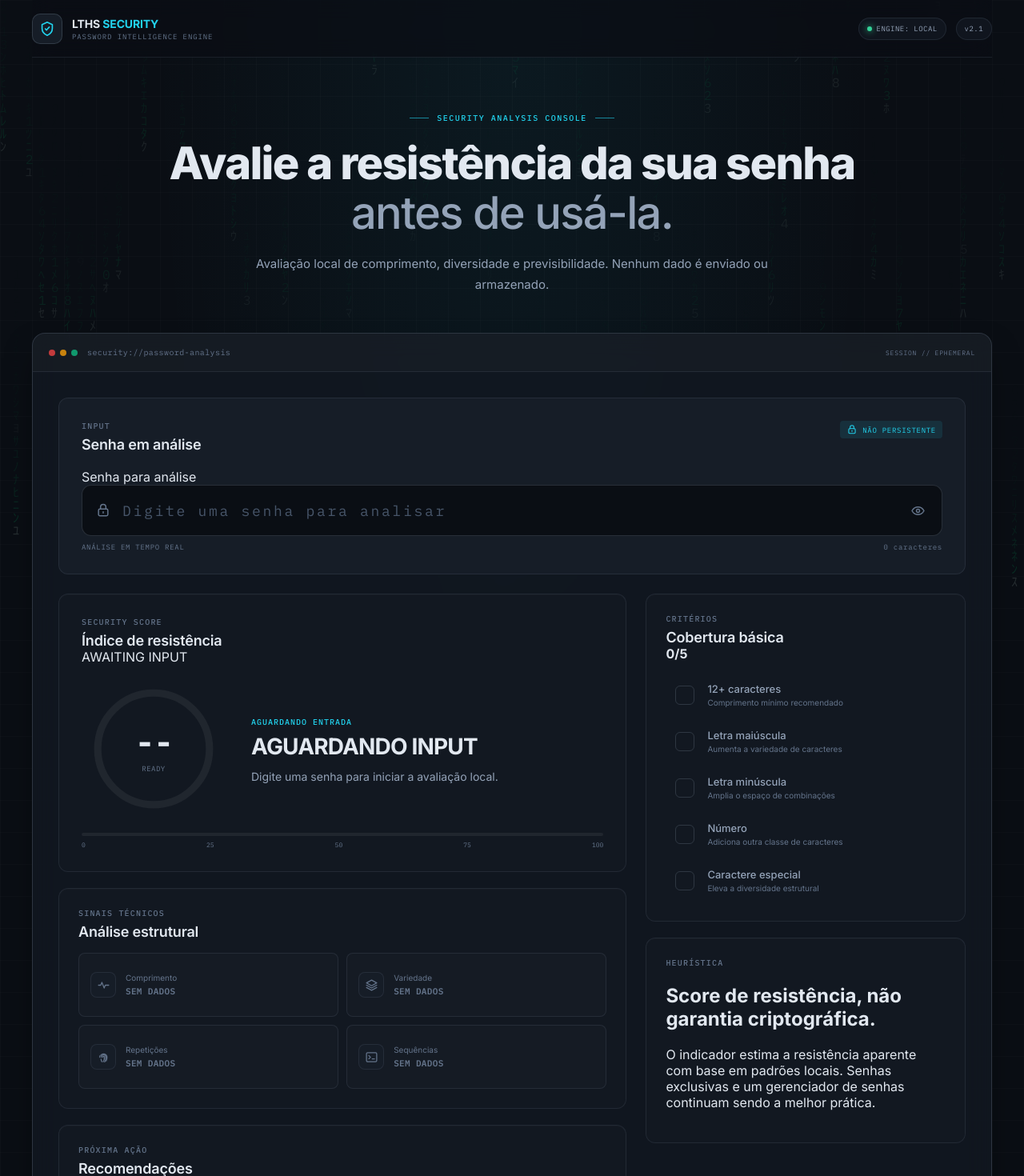
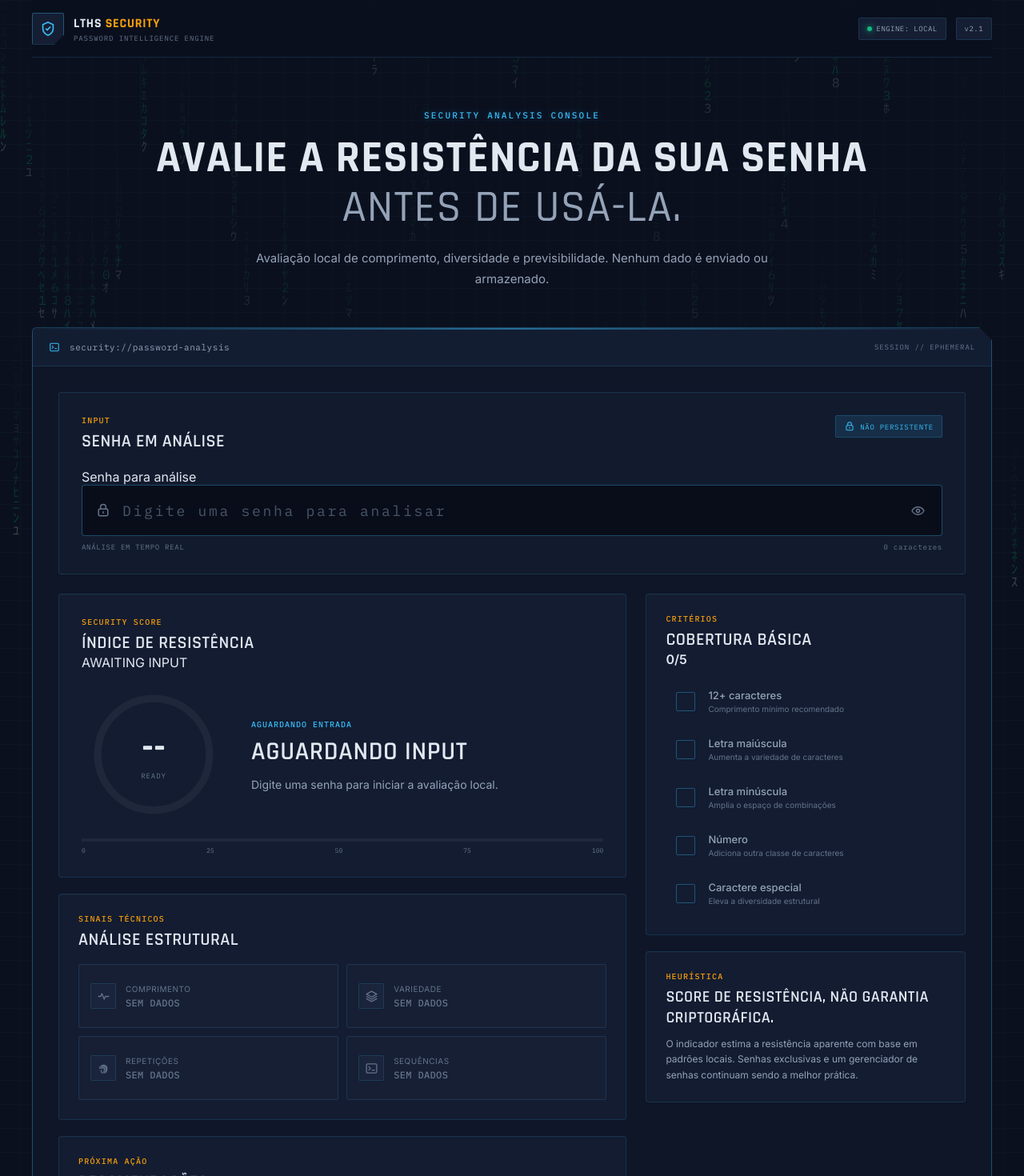
Before and after one commit to elizianeandreia/forca_senha, a React (Vite) app: page / in a window 1280 px wide. Shown: the top 1470 px of the page at 80% size. Built offline with nearby package versions, Linux system fonts and the light colour scheme.

Commit message:
Estilo jogo

```diff
--- a/src/App.jsx
+++ b/src/App.jsx
@@ -46,9 +46,7 @@ export default function App() {
       <main id="top" className="workspace">
         <section className="hero">
           <div className="hero-status">
-            <span className="hero-line" />
             SECURITY ANALYSIS CONSOLE
-            <span className="hero-line" />
           </div>
 
           <h1>
@@ -63,8 +61,8 @@ export default function App() {
         <section className="analysis-shell" aria-label="Console de análise de senha">
           <div className="console-header">
             <div className="console-title">
-              <span className="terminal-dots" aria-hidden="true">
-                <i /><i /><i />
+              <span className="console-icon">
+                <Icon name="terminal" size={14} />
               </span>
               <span>security://password-analysis</span>
             </div>
--- a/src/styles.css
+++ b/src/styles.css
@@ -1,79 +1,100 @@
-@import url('https://fonts.googleapis.com/css2?family=IBM+Plex+Mono:wght@400;500;600&family=Inter:wght@400;500;600;700;800&display=swap');
+@import url('https://fonts.googleapis.com/css2?family=Rajdhani:wght@500;600;700&family=Inter:wght@400;500;600&family=IBM+Plex+Mono:wght@400;500&display=swap');
 
 :root {
-  font-family: 'Inter', system-ui, -apple-system, sans-serif;
+  font-family: 'Inter', system-ui, sans-serif;
   color: #e2e8f0;
-  background: #0a0e14;
+  background: #0b101e;
   font-synthesis: none;
   text-rendering: optimizeLegibility;
 
-  --bg: #0a0e14;
-  --surface: rgba(18, 24, 33, 0.85);
-  --surface-solid: #121821;
-  --surface-soft: #161d27;
-  --border: rgba(148, 163, 184, 0.12);
-  --border-strong: rgba(148, 163, 184, 0.22);
+  --bg: #0b101e;
+  --surface: #11182b;
+  --surface-solid: #151e33;
+  --surface-soft: #1a243b;
+  --border: rgba(56, 189, 248, 0.15);
+  --border-strong: rgba(56, 189, 248, 0.35);
 
   --text: #f1f5f9;
   --text-muted: #94a3b8;
   --text-dim: #64748b;
 
-  --primary: #22d3ee;
-  --primary-soft: rgba(34, 211, 238, 0.1);
-  --primary-glow: rgba(34, 211, 238, 0.25);
+  --primary: #f59e0b;
+  --primary-soft: rgba(245, 158, 11, 0.12);
+  --primary-glow: rgba(245, 158, 11, 0.3);
 
-  --success: #34d399;
-  --success-soft: rgba(52, 211, 153, 0.1);
-  --warning: #fbbf24;
-  --warning-soft: rgba(251, 191, 36, 0.1);
-  --danger: #f87171;
-  --danger-soft: rgba(248, 113, 113, 0.1);
+  --accent: #38bdf8;
+  --accent-soft: rgba(56, 189, 248, 0.12);
+  --accent-glow: rgba(56, 189, 248, 0.3);
 
-  --radius-lg: 16px;
-  --radius-md: 12px;
-  --radius-sm: 8px;
+  --success: #10b981;
+  --success-soft: rgba(16, 185, 129, 0.12);
+  --danger: #ef4444;
+  --danger-soft: rgba(239, 68, 68, 0.12);
 
-  --shadow-panel: 0 20px 40px -10px rgba(0, 0, 0, 0.5);
+  --radius-lg: 6px;
+  --radius-md: 4px;
+  --radius-sm: 2px;
   --content-width: 1200px;
 }
 
-* { box-sizing: border-box; }
-html { scroll-behavior: smooth; }
+* {
+  box-sizing: border-box;
+}
+
+html {
+  scroll-behavior: smooth;
+}
 
 body {
   margin: 0;
   min-width: 320px;
   min-height: 100vh;
-  background:
-    linear-gradient(rgba(255, 255, 255, 0.015) 1px, transparent 1px),
-    linear-gradient(90deg, rgba(255, 255, 255, 0.015) 1px, transparent 1px),
-    radial-gradient(ellipse at 50% 0%, rgba(34, 211, 238, 0.06), transparent 50%),
-    var(--bg);
-  background-size: 40px 40px, 40px 40px, auto, auto;
+  background-color: var(--bg);
+  background-image:
+    linear-gradient(rgba(56, 189, 248, 0.03) 1px, transparent 1px),
+    linear-gradient(90deg, rgba(56, 189, 248, 0.03) 1px, transparent 1px);
+  background-size: 30px 30px;
+  background-position: center top;
   overflow-x: hidden;
   -webkit-font-smoothing: antialiased;
 }
 
-button, input { font: inherit; }
-button { color: inherit; cursor: pointer; }
+button, input {
+  font: inherit;
+}
+
+button {
+  color: inherit;
+  cursor: pointer;
+}
+
 button:focus-visible, input:focus-visible, a:focus-visible {
-  outline: 2px solid var(--primary);
-  outline-offset: 3px;
+  outline: 2px solid var(--accent);
+  outline-offset: 2px;
 }
 
 .app {
   position: relative;
   min-height: 100vh;
-  overflow: hidden;
   isolation: isolate;
 }
 
-
 @keyframes panel-enter {
-  from { opacity: 0; transform: translateY(12px); }
+  from { opacity: 0; transform: translateY(10px); }
   to { opacity: 1; transform: translateY(0); }
 }
 
+.matrix-rain {
+  position: fixed;
+  inset: 0;
+  z-index: -2;
+  width: 100%;
+  height: 100%;
+  pointer-events: none;
+  opacity: 0.25;
+  -webkit-mask-image: radial-gradient(ellipse 60% 50% at 50% 40%, rgba(0,0,0,0.1) 0%, rgba(0,0,0,0.9) 100%);
+  mask-image: radial-gradient(ellipse 60% 50% at 50% 40%, rgba(0,0,0,0.1) 0%, rgba(0,0,0,0.9) 100%);
+}
 
 .topbar {
   width: min(var(--content-width), calc(100% - 48px));
@@ -83,11 +104,11 @@ button:focus-visible, input:focus-visible, a:focus-visible {
   align-items: center;
   justify-content: space-between;
   border-bottom: 1px solid var(--border);
-  background: rgba(10, 14, 20, 0.7);
-  backdrop-filter: blur(12px);
+  background: rgba(11, 16, 30, 0.85);
+  backdrop-filter: blur(10px);
   position: sticky;
   top: 0;
-  z-index: 10;
+  z-index: 50;
 }
 
 .product-brand {
@@ -99,27 +120,30 @@ button:focus-visible, input:focus-visible, a:focus-visible {
 }
 
 .product-mark {
-  width: 38px;
-  height: 38px;
+  width: 40px;
+  height: 40px;
   display: grid;
   place-items: center;
   border: 1px solid var(--border-strong);
-  border-radius: 10px;
-  color: var(--primary);
-  background: var(--surface-soft);
-  flex-shrink: 0;
+  border-radius: 2px;
+  color: var(--accent);
+  background: var(--surface-solid);
+  clip-path: polygon(0 0, 100% 0, 100% 70%, 70% 100%, 0 100%);
 }
 
 .product-name strong {
-  font-size: 14px;
+  font-family: 'Rajdhani', sans-serif;
+  font-size: 16px;
   font-weight: 700;
-  letter-spacing: -0.01em;
+  letter-spacing: 0.05em;
   display: block;
 }
+
 .product-name strong em {
   color: var(--primary);
   font-style: normal;
 }
+
 .product-name small {
   display: block;
   color: var(--text-dim);
@@ -129,7 +153,11 @@ button:focus-visible, input:focus-visible, a:focus-visible {
   margin-top: 2px;
 }
 
-.topbar-meta { display: flex; align-items: center; gap: 12px; }
+.topbar-meta {
+  display: flex;
+  align-items: center;
+  gap: 12px;
+}
 
 .environment-badge, .version-badge {
   height: 28px;
@@ -138,21 +166,21 @@ button:focus-visible, input:focus-visible, a:focus-visible {
   gap: 6px;
   padding: 0 10px;
   border: 1px solid var(--border);
-  border-radius: 999px;
+  border-radius: 2px;
   color: var(--text-muted);
-  background: var(--surface);
+  background: var(--surface-solid);
   font-family: 'IBM Plex Mono', monospace;
   font-size: 9px;
   letter-spacing: 0.05em;
 }
 
 .environment-badge i {
-  width: 6px; height: 6px;
+  width: 6px;
+  height: 6px;
   border-radius: 50%;
   background: var(--success);
   box-shadow: 0 0 8px var(--success);
 }
-
 
 .workspace {
   width: min(var(--content-width), calc(100% - 48px));
@@ -167,29 +195,25 @@ button:focus-visible, input:focus-visible, a:focus-visible {
 }
 
 .hero-status {
-  display: inline-flex;
-  align-items: center;
-  gap: 10px;
-  color: var(--primary);
+  display: inline-block;
+  color: var(--accent);
   font-family: 'IBM Plex Mono', monospace;
-  font-size: 10px;
-  letter-spacing: 0.15em;
-  font-weight: 500;
-  margin-bottom: 20px;
-}
-
-.hero-line {
-  width: 24px; height: 1px;
-  background: var(--primary);
-  opacity: 0.6;
+  font-size: 11px;
+  letter-spacing: 0.2em;
+  font-weight: 600;
+  margin-bottom: 16px;
+  text-transform: uppercase;
+  text-shadow: 0 0 10px rgba(56, 189, 248, 0.4);
 }
 
 .hero h1 {
   margin: 0;
-  font-size: clamp(36px, 4.5vw, 56px);
+  font-family: 'Rajdhani', sans-serif;
+  font-size: clamp(38px, 5vw, 56px);
   line-height: 1.1;
-  letter-spacing: -0.03em;
-  font-weight: 800;
+  letter-spacing: 0.02em;
+  font-weight: 700;
+  text-transform: uppercase;
 }
 
 .hero h1 span {
@@ -205,14 +229,26 @@ button:focus-visible, input:focus-visible, a:focus-visible {
   line-height: 1.7;
 }
 
-
 .analysis-shell {
+  position: relative;
   border: 1px solid var(--border-strong);
   border-radius: var(--radius-lg);
-  background: var(--surface);
-  box-shadow: var(--shadow-panel);
-  backdrop-filter: blur(16px);
+  background: rgba(17, 24, 43, 0.85);
+  backdrop-filter: blur(12px);
+  box-shadow: 0 0 0 1px rgba(56, 189, 248, 0.05), 0 20px 40px -10px rgba(0, 0, 0, 0.7);
   overflow: hidden;
+  clip-path: polygon(0 0, calc(100% - 16px) 0, 100% 16px, 100% 100%, 16px 100%, 0 calc(100% - 16px));
+}
+
+.analysis-shell::before {
+  content: '';
+  position: absolute;
+  top: 0;
+  left: 0;
+  width: 100%;
+  height: 2px;
+  background: linear-gradient(90deg, transparent, var(--accent), transparent);
+  opacity: 0.5;
 }
 
 .console-header {
@@ -221,7 +257,7 @@ button:focus-visible, input:focus-visible, a:focus-visible {
   display: flex;
   align-items: center;
   justify-content: space-between;
-  background: rgba(255, 255, 255, 0.02);
+  background: rgba(21, 30, 51, 0.9);
   border-bottom: 1px solid var(--border);
 }
 
@@ -229,37 +265,35 @@ button:focus-visible, input:focus-visible, a:focus-visible {
   display: flex;
   align-items: center;
   gap: 12px;
-  color: var(--text-dim);
+  color: var(--text-muted);
   font-family: 'IBM Plex Mono', monospace;
-  font-size: 10px;
-  letter-spacing: 0.04em;
+  font-size: 11px;
+  letter-spacing: 0.05em;
 }
 
-.terminal-dots { display: flex; gap: 6px; }
-.terminal-dots i {
-  width: 8px; height: 8px;
-  border-radius: 50%;
-  background: #334155;
+.console-icon {
+  display: grid;
+  place-items: center;
+  color: var(--accent);
 }
-.terminal-dots i:nth-child(1) { background: #ef4444; opacity: 0.8; }
-.terminal-dots i:nth-child(2) { background: #f59e0b; opacity: 0.8; }
-.terminal-dots i:nth-child(3) { background: #10b981; opacity: 0.8; }
 
 .session-id {
   color: var(--text-dim);
   font-family: 'IBM Plex Mono', monospace;
-  font-size: 8px;
+  font-size: 9px;
   letter-spacing: 0.1em;
 }
 
-.console-body { padding: 32px; }
-
+.console-body {
+  padding: 32px;
+}
 
 .input-zone {
   padding: 28px;
   border: 1px solid var(--border);
   border-radius: var(--radius-md);
-  background: var(--surface-soft);
+  background: rgba(21, 30, 51, 0.7);
+  position: relative;
 }
 
 .input-heading {
@@ -271,7 +305,7 @@ button:focus-visible, input:focus-visible, a:focus-visible {
 
 .eyebrow {
   display: block;
-  color: var(--text-dim);
+  color: var(--primary);
   font-family: 'IBM Plex Mono', monospace;
   font-size: 10px;
   font-weight: 500;
@@ -281,25 +315,30 @@ button:focus-visible, input:focus-visible, a:focus-visible {
 
 .input-heading h2, .section-heading h2 {
   margin: 0;
-  font-size: 18px;
+  font-family: 'Rajdhani', sans-serif;
+  font-size: 22px;
   font-weight: 600;
-  letter-spacing: -0.01em;
+  letter-spacing: 0.02em;
+  text-transform: uppercase;
 }
 
 .input-secure {
   display: inline-flex;
   align-items: center;
   gap: 6px;
-  color: var(--primary);
+  color: var(--accent);
   font-family: 'IBM Plex Mono', monospace;
   font-size: 9px;
   letter-spacing: 0.08em;
-  background: var(--primary-soft);
-  padding: 4px 8px;
-  border-radius: 4px;
+  background: var(--accent-soft);
+  padding: 6px 10px;
+  border-radius: var(--radius-sm);
+  border: 1px solid rgba(56, 189, 248, 0.2);
 }
 
-.password-field-wrap { margin-top: 20px; }
+.password-field-wrap {
+  margin-top: 20px;
+}
 
 .password-field {
   height: 64px;
@@ -310,16 +349,20 @@ button:focus-visible, input:focus-visible, a:focus-visible {
   padding: 0 12px 0 16px;
   border: 1px solid var(--border-strong);
   border-radius: var(--radius-md);
-  background: #0a0e14;
+  background: rgba(9, 13, 24, 0.9);
   transition: all 0.2s ease;
 }
 
 .password-field:focus-within {
-  border-color: var(--primary);
-  box-shadow: 0 0 0 3px var(--primary-soft), 0 8px 24px rgba(0, 0, 0, 0.3);
+  border-color: var(--accent);
+  box-shadow: inset 0 0 0 1px var(--accent-soft), 0 0 20px rgba(56, 189, 248, 0.15);
 }
 
-.field-icon { color: var(--text-dim); display: grid; place-items: center; }
+.field-icon {
+  color: var(--text-dim);
+  display: grid;
+  place-items: center;
+}
 
 .password-field input {
   min-width: 0;
@@ -329,18 +372,29 @@ button:focus-visible, input:focus-visible, a:focus-visible {
   color: var(--text);
   background: transparent;
   font-size: 18px;
-  letter-spacing: 0.02em;
   font-family: 'IBM Plex Mono', monospace;
+  letter-spacing: 0.05em;
 }
 
-.password-field input::placeholder { color: #475569; }
-.password-field input[type='password'] { letter-spacing: 0.15em; }
+.password-field input::placeholder {
+  color: #475569;
+}
 
-.field-actions { display: flex; align-items: center; gap: 4px; }
+.password-field input[type='password'] {
+  letter-spacing: 0.15em;
+}
+
+.field-actions {
+  display: flex;
+  align-items: center;
+  gap: 4px;
+}
 
 .icon-button {
-  width: 36px; height: 36px;
-  display: grid; place-items: center;
+  width: 36px;
+  height: 36px;
+  display: grid;
+  place-items: center;
   border: 0;
   border-radius: var(--radius-sm);
   color: var(--text-dim);
@@ -349,8 +403,8 @@ button:focus-visible, input:focus-visible, a:focus-visible {
 }
 
 .icon-button:hover {
-  color: var(--text);
-  background: rgba(255, 255, 255, 0.06);
+  color: var(--accent);
+  background: var(--accent-soft);
 }
 
 .input-meta {
@@ -363,7 +417,6 @@ button:focus-visible, input:focus-visible, a:focus-visible {
   font-size: 9px;
   letter-spacing: 0.08em;
 }
-
 
 .dashboard-grid {
   display: grid;
@@ -379,17 +432,19 @@ button:focus-visible, input:focus-visible, a:focus-visible {
   min-width: 0;
 }
 
-
 .panel, .score-panel {
   border: 1px solid var(--border);
   border-radius: var(--radius-md);
-  background: var(--surface-solid);
+  background: rgba(21, 30, 51, 0.85);
+  backdrop-filter: blur(8px);
   box-shadow: inset 0 1px rgba(255, 255, 255, 0.02);
   animation: panel-enter 0.4s ease both;
 }
 
-.score-panel { padding: 28px; position: relative; overflow: hidden; }
-
+.score-panel {
+  padding: 28px;
+  position: relative;
+}
 
 .score-content {
   display: grid;
@@ -399,51 +454,82 @@ button:focus-visible, input:focus-visible, a:focus-visible {
   margin: 20px 0;
 }
 
-.score-gauge { position: relative; width: 170px; height: 170px; margin: 0 auto; }
-.score-gauge svg { width: 100%; height: 100%; transform: rotate(-90deg); }
-.score-gauge circle { fill: none; stroke-width: 6; }
-.gauge-track { stroke: rgba(255, 255, 255, 0.06); }
+.score-gauge {
+  position: relative;
+  width: 170px;
+  height: 170px;
+  margin: 0 auto;
+}
+
+.score-gauge svg {
+  width: 100%;
+  height: 100%;
+  transform: rotate(-90deg);
+}
+
+.score-gauge circle {
+  fill: none;
+  stroke-width: 6;
+}
+
+.gauge-track {
+  stroke: rgba(255, 255, 255, 0.05);
+}
 
 .gauge-value {
-  stroke: var(--level-color, var(--primary));
-  stroke-linecap: round;
+  stroke: var(--level-color, var(--accent));
+  stroke-linecap: square;
   transition: stroke-dashoffset 0.5s cubic-bezier(0.4, 0, 0.2, 1), stroke 0.2s ease;
-  filter: drop-shadow(0 0 6px var(--level-color, var(--primary)));
+  filter: drop-shadow(0 0 8px var(--level-color, var(--accent)));
 }
 
 .gauge-copy {
-  position: absolute; inset: 0;
-  display: grid; place-content: center;
+  position: absolute;
+  inset: 0;
+  display: grid;
+  place-content: center;
   text-align: center;
 }
 
 .gauge-copy strong {
-  font-size: 42px;
+  font-family: 'Rajdhani', sans-serif;
+  font-size: 48px;
   font-weight: 700;
-  letter-spacing: -0.04em;
+  letter-spacing: 0;
   line-height: 1;
-  font-family: 'IBM Plex Mono', monospace;
 }
 
 .gauge-copy span {
-  margin-top: 6px;
+  margin-top: 4px;
   color: var(--text-dim);
   font-family: 'IBM Plex Mono', monospace;
   font-size: 9px;
-  letter-spacing: 0.05em;
+  letter-spacing: 0.1em;
 }
 
+.level-critical .score-panel, .level-weak .score-panel {
+  --level-color: var(--danger);
+}
 
-.level-critical .score-panel, .level-weak .score-panel { --level-color: var(--danger); }
-.level-fair .score-panel { --level-color: var(--warning); }
-.level-strong .score-panel { --level-color: #2dd4bf; }
-.level-excellent .score-panel { --level-color: var(--success); }
+.level-fair .score-panel {
+  --level-color: var(--primary);
+}
+
+.level-strong .score-panel {
+  --level-color: var(--accent);
+}
+
+.level-excellent .score-panel {
+  --level-color: var(--success);
+}
 
 .score-description h3 {
   margin: 6px 0 10px;
-  font-size: 28px;
-  font-weight: 700;
-  letter-spacing: -0.03em;
+  font-family: 'Rajdhani', sans-serif;
+  font-size: 32px;
+  font-weight: 600;
+  letter-spacing: 0.02em;
+  text-transform: uppercase;
 }
 
 .score-description p {
@@ -454,7 +540,7 @@ button:focus-visible, input:focus-visible, a:focus-visible {
 }
 
 .score-kicker {
-  color: var(--level-color, var(--primary));
+  color: var(--level-color, var(--accent));
   font-family: 'IBM Plex Mono', monospace;
   font-size: 10px;
   font-weight: 500;
@@ -465,16 +551,15 @@ button:focus-visible, input:focus-visible, a:focus-visible {
 .score-meter {
   height: 4px;
   overflow: hidden;
-  border-radius: 999px;
-  background: rgba(255, 255, 255, 0.06);
+  border-radius: 0;
+  background: rgba(255, 255, 255, 0.05);
   margin-top: 16px;
 }
 
 .score-meter-fill {
   height: 100%;
-  border-radius: inherit;
-  background: var(--level-color, var(--primary));
-  box-shadow: 0 0 12px var(--level-color, var(--primary));
+  background: var(--level-color, var(--accent));
+  box-shadow: 0 0 12px var(--level-color, var(--accent));
   transition: width 0.4s ease, background 0.2s ease;
 }
 
@@ -487,12 +572,15 @@ button:focus-visible, input:focus-visible, a:focus-visible {
   font-size: 8px;
 }
 
-
 .criteria-panel, .technical-panel, .recommendations, .intel-card {
   padding: 24px;
 }
 
-.criteria-list { display: grid; gap: 6px; margin-top: 16px; }
+.criteria-list {
+  display: grid;
+  gap: 6px;
+  margin-top: 16px;
+}
 
 .criterion {
   display: grid;
@@ -502,22 +590,28 @@ button:focus-visible, input:focus-visible, a:focus-visible {
   padding: 10px 12px;
   border-radius: var(--radius-sm);
   transition: background 0.15s ease;
+  border: 1px solid transparent;
 }
 
-.criterion.passed { background: var(--success-soft); }
+.criterion.passed {
+  background: var(--success-soft);
+  border-color: rgba(16, 185, 129, 0.2);
+}
 
 .criterion-status {
-  width: 24px; height: 24px;
-  display: grid; place-items: center;
+  width: 24px;
+  height: 24px;
+  display: grid;
+  place-items: center;
   border: 1px solid var(--border-strong);
-  border-radius: 6px;
+  border-radius: 2px;
   color: var(--text-dim);
 }
 
 .criterion.passed .criterion-status {
   color: var(--success);
-  border-color: rgba(52, 211, 153, 0.3);
-  background: rgba(52, 211, 153, 0.1);
+  border-color: rgba(16, 185, 129, 0.3);
+  background: rgba(16, 185, 129, 0.1);
 }
 
 .criterion strong {
@@ -527,7 +621,9 @@ button:focus-visible, input:focus-visible, a:focus-visible {
   font-weight: 500;
 }
 
-.criterion.passed strong { color: var(--text); }
+.criterion.passed strong {
+  color: var(--text);
+}
 
 .criterion small {
   display: block;
@@ -536,7 +632,6 @@ button:focus-visible, input:focus-visible, a:focus-visible {
   font-size: 10px;
   line-height: 1.4;
 }
-
 
 .metric-grid {
   display: grid;
@@ -558,11 +653,13 @@ button:focus-visible, input:focus-visible, a:focus-visible {
 
 .metric-icon {
   flex: 0 0 auto;
-  width: 32px; height: 32px;
-  display: grid; place-items: center;
+  width: 32px;
+  height: 32px;
+  display: grid;
+  place-items: center;
   color: var(--text-dim);
   border: 1px solid var(--border);
-  border-radius: 8px;
+  border-radius: 2px;
   background: var(--surface-soft);
 }
 
@@ -571,12 +668,14 @@ button:focus-visible, input:focus-visible, a:focus-visible {
   color: var(--text-dim);
   font-size: 10px;
   margin-bottom: 4px;
+  text-transform: uppercase;
+  letter-spacing: 0.05em;
 }
 
 .metric-value {
   display: block;
   font-family: 'IBM Plex Mono', monospace;
-  font-size: 11px;
+  font-size: 12px;
   letter-spacing: 0.03em;
   white-space: nowrap;
   overflow: hidden;
@@ -584,10 +683,9 @@ button:focus-visible, input:focus-visible, a:focus-visible {
 }
 
 .metric-value.positive { color: var(--success); }
-.metric-value.warning { color: var(--warning); }
+.metric-value.warning { color: var(--primary); }
 .metric-value.negative { color: var(--danger); }
 .metric-value.neutral { color: var(--text-dim); }
-
 
 .recommendation-list { margin-top: 12px; }
 
@@ -618,6 +716,21 @@ button:focus-visible, input:focus-visible, a:focus-visible {
 
 .recommendation-row svg { color: var(--text-dim); }
 
+.intel-card h2 {
+  margin: 6px 0 10px;
+  font-family: 'Rajdhani', sans-serif;
+  font-size: 20px;
+  font-weight: 600;
+  text-transform: uppercase;
+  letter-spacing: 0.02em;
+}
+
+.intel-card p {
+  margin: 0;
+  color: var(--text-muted);
+  font-size: 12px;
+  line-height: 1.6;
+}
 
 .security-notice {
   display: grid;
@@ -626,22 +739,34 @@ button:focus-visible, input:focus-visible, a:focus-visible {
   align-items: center;
   margin-top: 20px;
   padding: 14px 16px;
-  border: 1px solid rgba(52, 211, 153, 0.2);
+  border: 1px solid rgba(16, 185, 129, 0.2);
   border-radius: var(--radius-sm);
   background: var(--success-soft);
 }
 
 .notice-icon {
-  width: 32px; height: 32px;
-  display: grid; place-items: center;
+  width: 32px;
+  height: 32px;
+  display: grid;
+  place-items: center;
   color: var(--success);
-  border: 1px solid rgba(52, 211, 153, 0.2);
-  border-radius: 8px;
-  background: rgba(52, 211, 153, 0.08);
+  border: 1px solid rgba(16, 185, 129, 0.2);
+  border-radius: 2px;
+  background: rgba(16, 185, 129, 0.08);
 }
 
-.security-notice strong { display: block; font-size: 12px; color: var(--text); }
-.security-notice p { margin: 2px 0 0; color: var(--text-muted); font-size: 10.5px; line-height: 1.5; }
+.security-notice strong {
+  display: block;
+  font-size: 12px;
+  color: var(--text);
+}
+
+.security-notice p {
+  margin: 2px 0 0;
+  color: var(--text-muted);
+  font-size: 10.5px;
+  line-height: 1.5;
+}
 
 .notice-status {
   display: inline-flex;
@@ -654,12 +779,12 @@ button:focus-visible, input:focus-visible, a:focus-visible {
 }
 
 .notice-status i {
-  width: 5px; height: 5px;
+  width: 5px;
+  height: 5px;
   border-radius: 50%;
   background: var(--success);
   box-shadow: 0 0 6px var(--success);
 }
-
 
 .system-strip {
   display: grid;
@@ -667,7 +792,7 @@ button:focus-visible, input:focus-visible, a:focus-visible {
   margin-top: 20px;
   border: 1px solid var(--border);
   border-radius: var(--radius-sm);
-  background: var(--surface);
+  background: rgba(17, 24, 43, 0.8);
   overflow: hidden;
 }
 
@@ -676,7 +801,9 @@ button:focus-visible, input:focus-visible, a:focus-visible {
   border-right: 1px solid var(--border);
 }
 
-.system-strip div:last-child { border-right: 0; }
+.system-strip div:last-child {
+  border-right: 0;
+}
 
 .system-strip span {
   display: block;
@@ -693,7 +820,6 @@ button:focus-visible, input:focus-visible, a:focus-visible {
   font-size: 9px;
   letter-spacing: 0.05em;
 }
-
 
 .footer {
   width: min(var(--content-width), calc(100% - 48px));
@@ -715,7 +841,10 @@ button:focus-visible, input:focus-visible, a:focus-visible {
   margin-bottom: 4px;
 }
 
-.footer > div strong { color: var(--text-muted); font-size: 13px; }
+.footer > div strong {
+  color: var(--text-muted);
+  font-size: 13px;
+}
 
 .footer p {
   margin: 0;
@@ -724,21 +853,11 @@ button:focus-visible, input:focus-visible, a:focus-visible {
   font-size: 10px;
 }
 
-.footer-code { font-size: 8px; letter-spacing: 0.08em; font-family: 'IBM Plex Mono', monospace; }
-
-
-.matrix-rain {
-  position: fixed;
-  inset: 0;
-  z-index: -2;
-  width: 100%;
-  height: 100%;
-  pointer-events: none;
-  opacity: 0.15;
-  -webkit-mask-image: radial-gradient(ellipse 70% 60% at 50% 40%, rgba(0,0,0,0.1) 0%, rgba(0,0,0,0.9) 100%);
-  mask-image: radial-gradient(ellipse 70% 60% at 50% 40%, rgba(0,0,0,0.1) 0%, rgba(0,0,0,0.9) 100%);
+.footer-code {
+  font-size: 8px;
+  letter-spacing: 0.08em;
+  font-family: 'IBM Plex Mono', monospace;
 }
-
 
 @media (max-width: 920px) {
   .workspace { padding-top: 48px; }
@@ -770,7 +889,7 @@ button:focus-visible, input:focus-visible, a:focus-visible {
   .notice-status { display: none; }
   .footer { grid-template-columns: 1fr; gap: 12px; padding: 24px 0; text-align: center; }
   .footer p { order: 3; margin-top: 4px; }
-  .matrix-rain { display: none; }
+  .matrix-rain { opacity: 0.15; }
 }
 
 @media (max-width: 480px) {
@@ -781,7 +900,7 @@ button:focus-visible, input:focus-visible, a:focus-visible {
   .workspace { padding-top: 24px; }
   .hero h1 { font-size: 26px; }
   .hero p { font-size: 13px; }
-  .analysis-shell { border-radius: 12px; }
+  .analysis-shell { clip-path: polygon(0 0, calc(100% - 12px) 0, 100% 12px, 100% 100%, 12px 100%, 0 calc(100% - 12px)); }
   .console-header { padding: 0 12px; height: 40px; }
   .console-title { font-size: 9px; gap: 8px; }
   .session-id { display: none; }
```
Also changed, not shown: index.html (+7 -36 lines).
